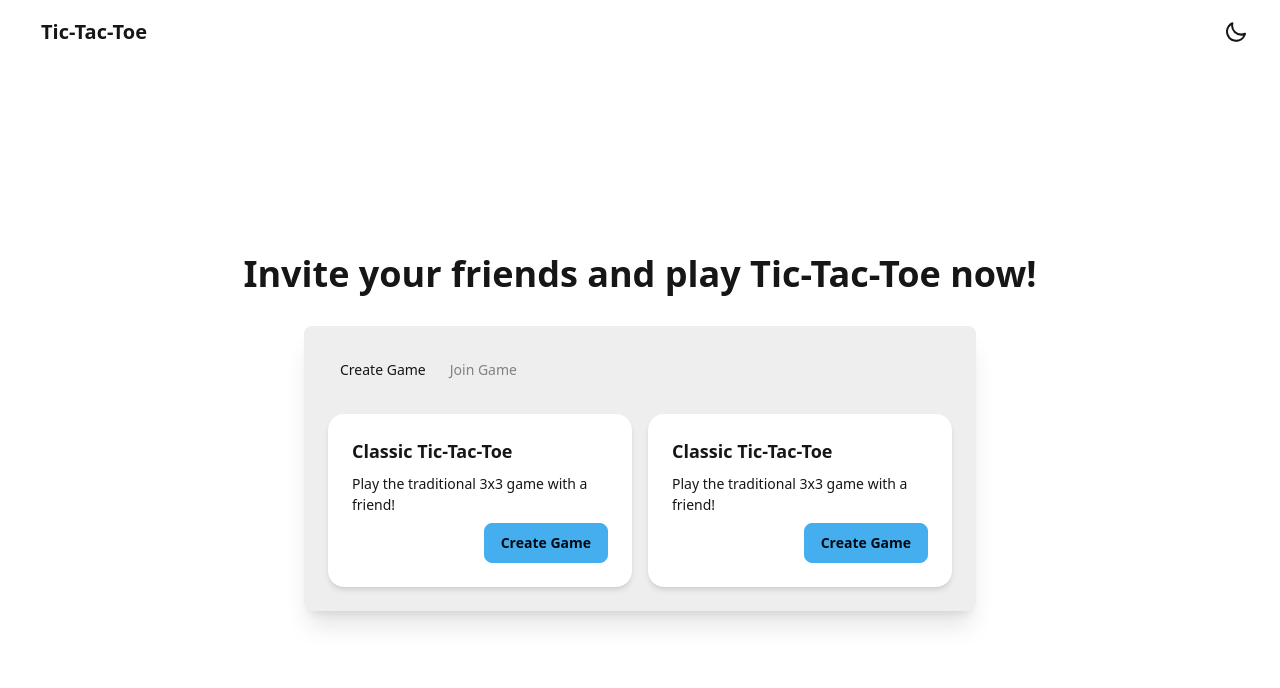
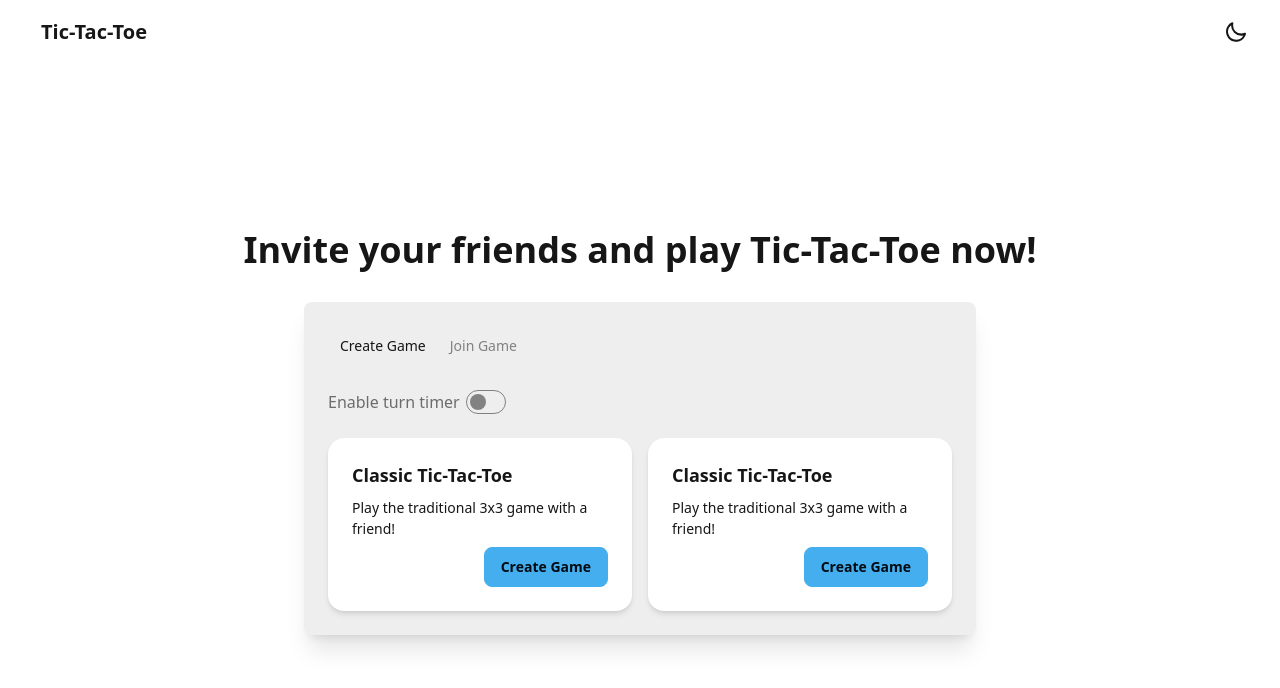
Before and after one commit to ch33kaboo/tictacfun, a SvelteKit app: page / in a window 1280 px wide. Shown: the top 688 px of the page. Built offline with nearby package versions, Linux system fonts and the light colour scheme.

Commit message:
add turn timer

```diff
--- a/src/routes/+page.svelte
+++ b/src/routes/+page.svelte
@@ -1,6 +1,8 @@
 <script lang="ts">
 	let activeTab = $state('create');
 	let gameCode = $state('');
+	let timerEnabled = $state(false);
+	let timerDuration = $state(10);
 
 	function generateGameCode() {
 		return Math.random().toString().substring(2, 8);
@@ -8,7 +10,12 @@
 
 	function createGame() {
 		const code = generateGameCode();
-		window.location.href = `/game/${code}`;
+		const searchParams = new URLSearchParams();
+		if (timerEnabled) {
+			searchParams.set('timer', timerDuration.toString());
+		}
+		const queryString = searchParams.toString();
+		window.location.href = `/game/${code}${queryString ? `?${queryString}` : ''}`;
 	}
 
 	function joinGame() {
@@ -38,6 +45,27 @@
 		</div>
 
 		{#if activeTab === 'create'}
+			<div class="mb-6">
+				<label class="label cursor-pointer">
+					<span class="label-text">Enable turn timer</span>
+					<input type="checkbox" class="toggle toggle-primary" bind:checked={timerEnabled} />
+				</label>
+				{#if timerEnabled}
+					<div class="form-control mt-2">
+						<label class="label" for="timer">
+							<span class="label-text">Timer duration (seconds)</span>
+						</label>
+						<input
+							type="number"
+							id="timer"
+							class="input input-bordered w-full"
+							min="5"
+							max="60"
+							bind:value={timerDuration}
+						/>
+					</div>
+				{/if}
+			</div>
 			<div class="grid grid-cols-1 gap-4 md:grid-cols-2">
 				<div class="card bg-base-100 shadow-md transition-transform hover:scale-105">
 					<div class="card-body">
```
